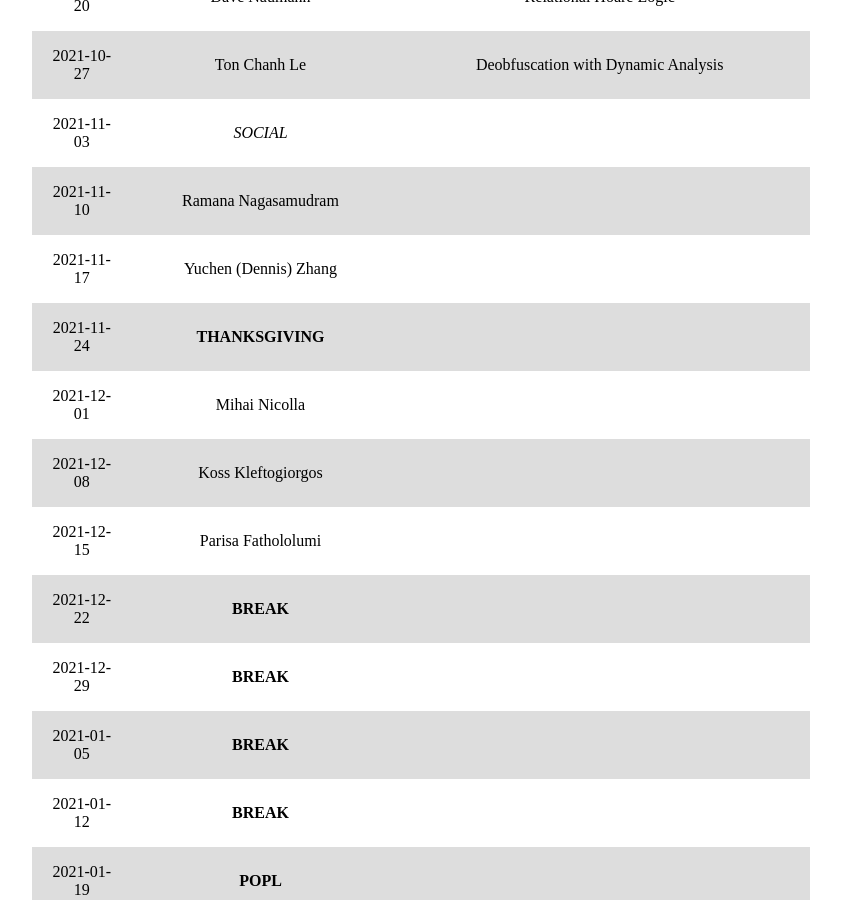
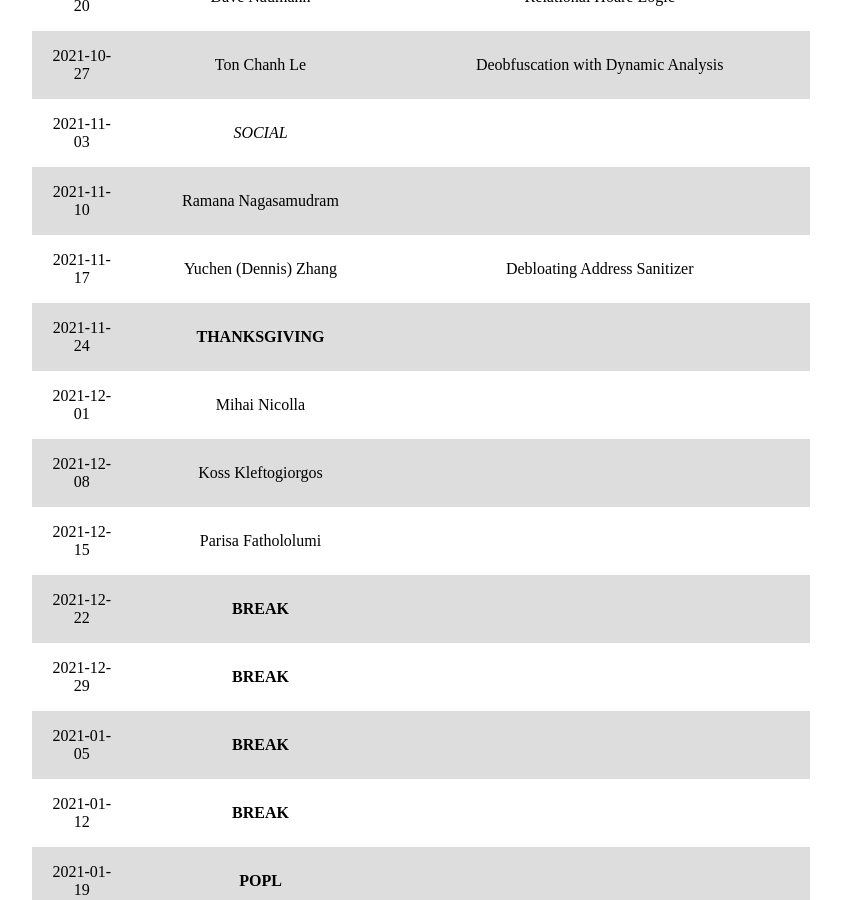
Before and after one commit to mgree/cypress, a Jekyll site: the page built from schedule.md, in a window 1280 px wide and 900 px high, scrolled down 473 px. Shown: the whole window, without its empty margins (219-1060 px from the left). Built offline with Jekyll 4.4.1, drawn with Linux system fonts in a browser that asks for light colours.

Commit message:
Update schedule.md (#2)

```diff
--- a/schedule.md
+++ b/schedule.md
@@ -21,7 +21,7 @@ find someone willing to take your place first.
 | 2021-10-27 | Ton Chanh Le                          | Deobfuscation with Dynamic Analysis |
 | 2021-11-03 | *SOCIAL*                              | |
 | 2021-11-10 | Ramana Nagasamudram                   | |
-| 2021-11-17 | Yuchen (Dennis) Zhang                 | |
+| 2021-11-17 | Yuchen (Dennis) Zhang                 | Debloating Address Sanitizer |
 | 2021-11-24 | **THANKSGIVING**                      | |
 | 2021-12-01 | Mihai Nicolla                         | |
 | 2021-12-08 | Koss Kleftogiorgos                    | |
```
